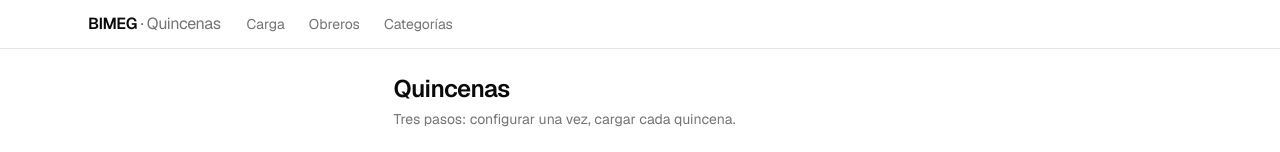
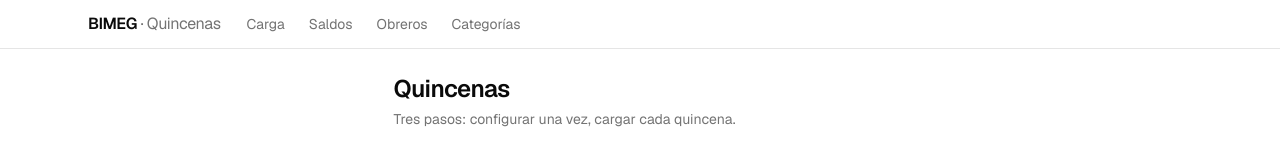
Before and after one commit to fdreer/bimeg-quincenas, a Next.js app: page / in a window 1280 px wide. Shown: the top 152 px of the page. Built offline with nearby package versions, Linux system fonts and the light colour scheme.

Commit message:
feat(nav): link a Saldos

```diff
--- a/src/components/nav.tsx
+++ b/src/components/nav.tsx
@@ -3,9 +3,10 @@ import Link from "next/link";
 import { usePathname } from "next/navigation";
 import { cn } from "@/lib/utils";
 
-// Carga primero: es la pantalla de uso diario. Obreros/Categorías son setup.
+// Carga primero: pantalla de uso diario. Saldos para revisar/pagar. Obreros/Categorías son setup.
 const LINKS = [
   { href: "/carga", label: "Carga" },
+  { href: "/saldos", label: "Saldos" },
   { href: "/obreros", label: "Obreros" },
   { href: "/categorias", label: "Categorías" },
 ];
```
